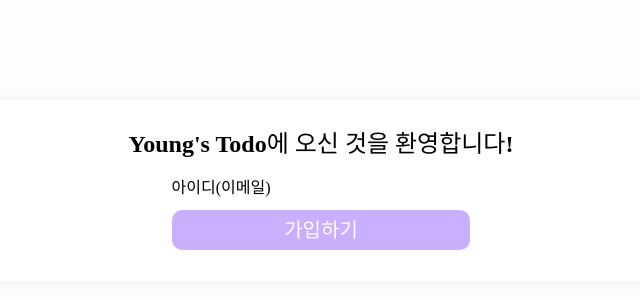
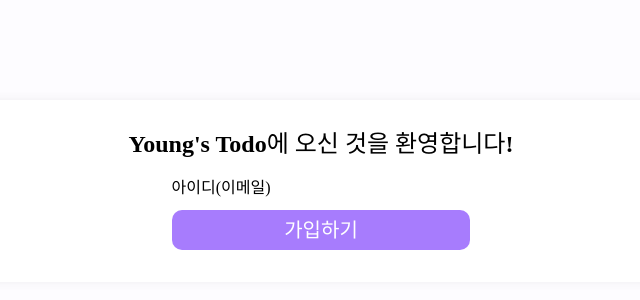
Before and after one commit to young-st511/wanted-pre-onboarding-challenge-fe-1, a React (Vite) app: page /signUp in a window 1280 px wide. Shown: the top 300 px of the page, without its empty margins (319-959 px from the left). Built offline with nearby package versions, Linux system fonts and the light colour scheme; a web font is replaced by a local one.

Commit message:
💄 Theme Color 추가

```diff
--- a/src/themes/mainTheme.ts
+++ b/src/themes/mainTheme.ts
@@ -2,7 +2,8 @@ import { css, DefaultTheme } from "styled-components";
 
 const mainTheme: DefaultTheme = {
   color: {
-    main: "#C9AFFE",
+    main: "#A77CFD",
+    sub: "#D3BEFE",
     black: "#000000",
     white: "#ffffff",
     bgColor: "#FDFCFF",
@@ -26,6 +27,7 @@ declare module "styled-components" {
   export interface DefaultTheme {
     color: {
       main: string;
+      sub: string;
       black: string;
       white: string;
       bgColor: string;
```
